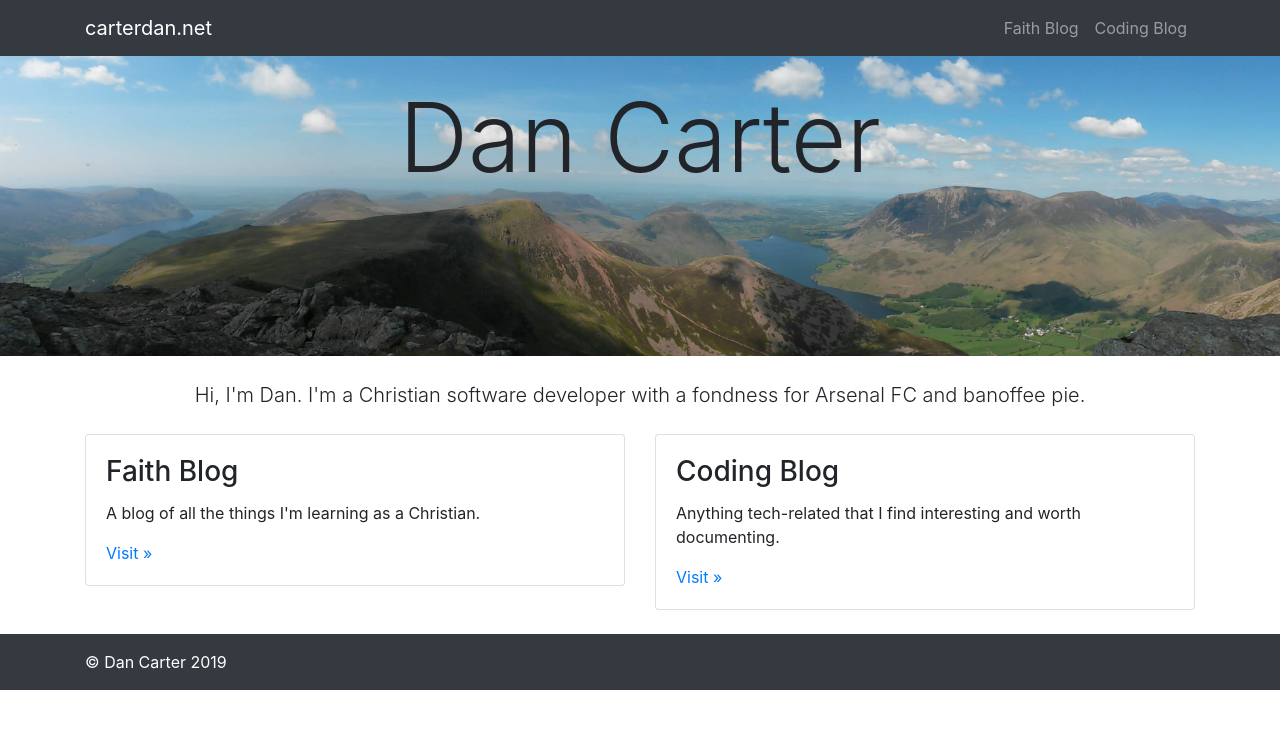
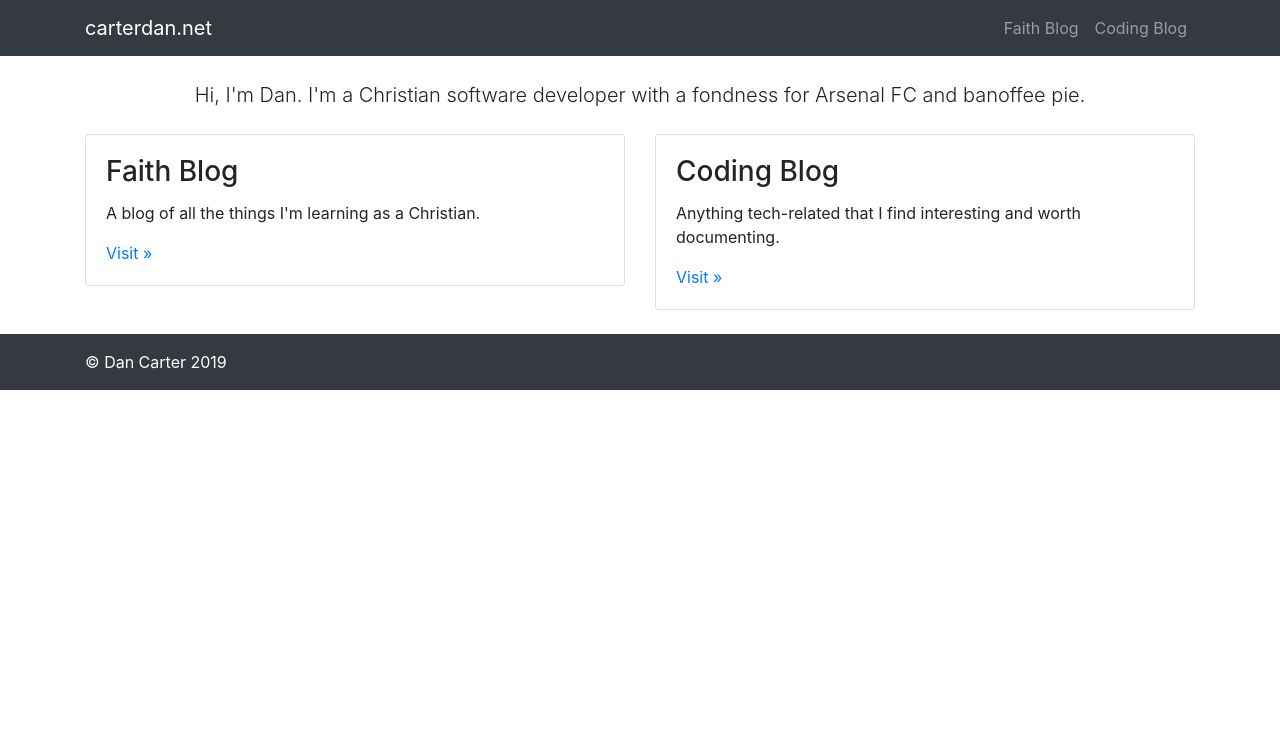
Before and after one commit to djcarter85/carterdan.net, a Jekyll site: the page built from index.html, in a window 1280 px wide. Shown: the top 729 px of the page. Built offline with Jekyll 4.4.1, drawn with Linux system fonts in a browser that asks for light colours; nearby versions of some CDN libraries.

Commit message:
Removed banner

```diff
--- a/_includes/banner.html
+++ /dev/null
@@ -1,9 +0,0 @@
-<header class="banner">
-    <div class="container">
-        <div class="row">
-            <div class="col-lg-12">
-                <h1 class="display-1 text-center mt-4">{{ page.title }}</h1>
-            </div>
-        </div>
-    </div>
-</header>
--- a/assets/css/carterdan.net.css
+++ /dev/null
@@ -1,9 +0,0 @@
-header.banner{
-    height: 25vh;
-    min-height: 300px;
-    background: url('../images/banner.jpg') center center no-repeat scroll;
-    -webkit-background-size: cover;
-    -moz-background-size: cover;
-    background-size: cover;
-    -o-background-size: cover;
-}
--- a/index.html
+++ b/index.html
@@ -2,8 +2,6 @@
 layout: default
 title: Dan Carter
 ---
-
-{% include banner.html %}
 
 <div class="container my-4">
     <p class="lead text-center">Hi, I'm Dan. I'm a Christian software developer with a fondness for Arsenal FC and
```
Also changed, not shown: assets/images/banner.jpg (deleted).
